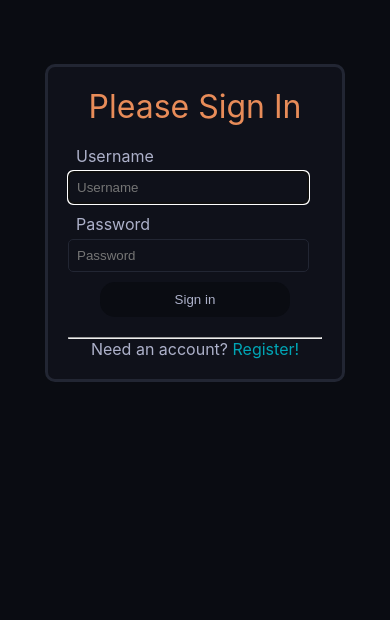
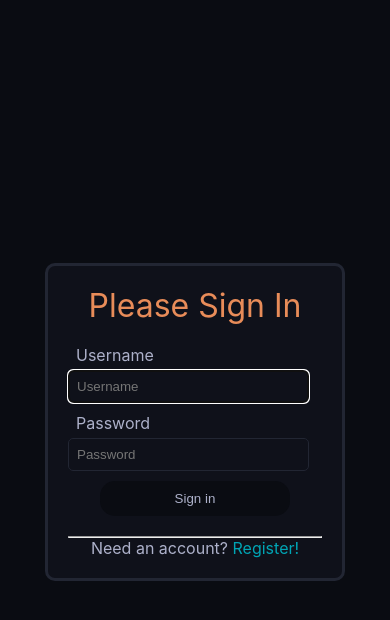
Before and after one commit to HarrisonMauseth/pet-food-tracker, a Vue app in the folder client/: page /login in a window 390 px wide. Shown: the top 620 px of the page. Built offline with nearby package versions, Linux system fonts and the light colour scheme; no server answers.

Commit message:
centered login screen for mobile and desktop

```diff
--- a/client/src/views/LoginView.vue
+++ b/client/src/views/LoginView.vue
@@ -1,4 +1,5 @@
 <template>
+  <div class="login-container">
   <div id="login">
     <form v-on:submit.prevent="login">
       <h1>Please Sign In</h1>
@@ -31,6 +32,7 @@
       </div>
     </form>
   </div>
+</div>
 </template>
 
 <script>
@@ -76,6 +78,15 @@ export default {
 * {
   background-color: #0f111a;
   color: #adb1ca;
+  margin: 0;
+  padding: 0;
+}
+.login-container {
+  display: flex;
+  align-items: center;
+  justify-content: center;
+  min-height: calc(100vh - 12rem);
+  background-color: transparent;
 }
 #login {
   align-items: center;
@@ -136,4 +147,12 @@ button:hover {
   color: #c792ea;
   text-decoration: underline;
 }
+@media (max-width: 720px) {
+  .login-container {
+    min-height: calc(100vh - 8rem);
+  }
+
+}
+
+
 </style>
```
